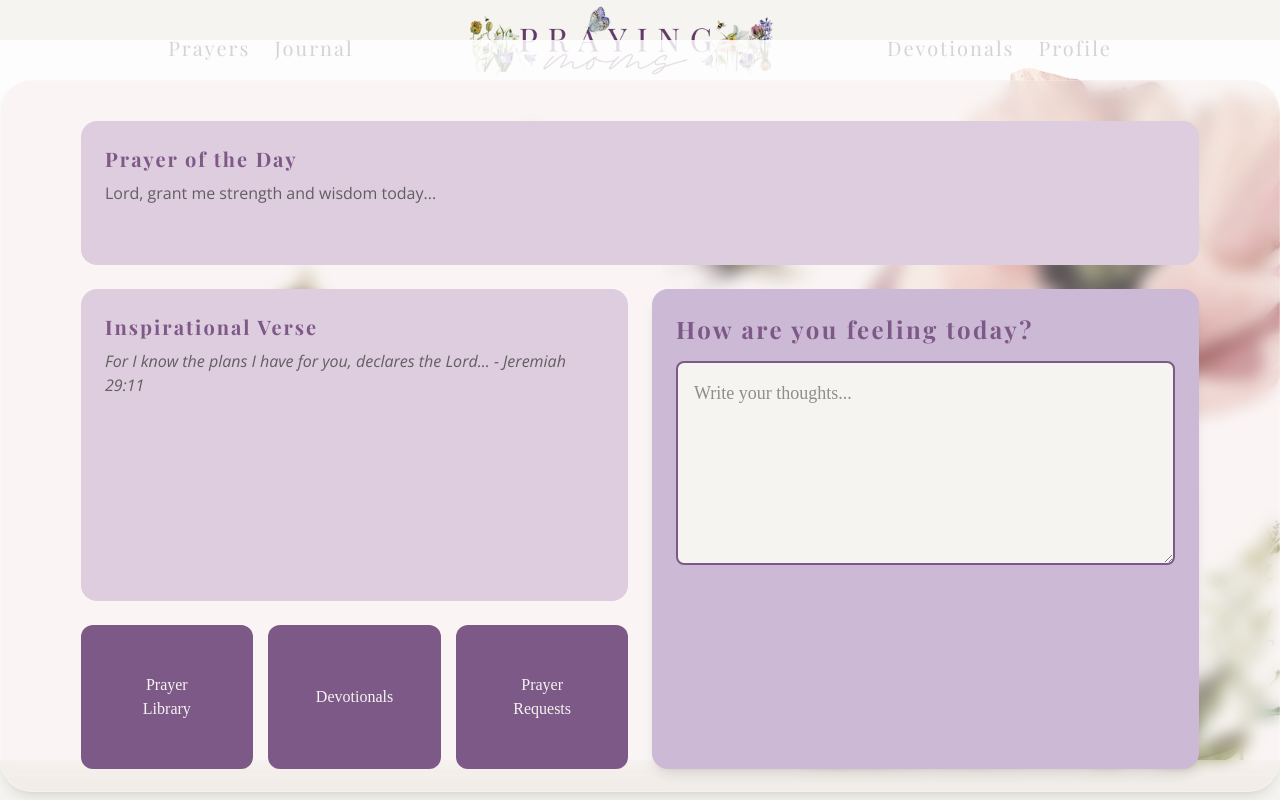
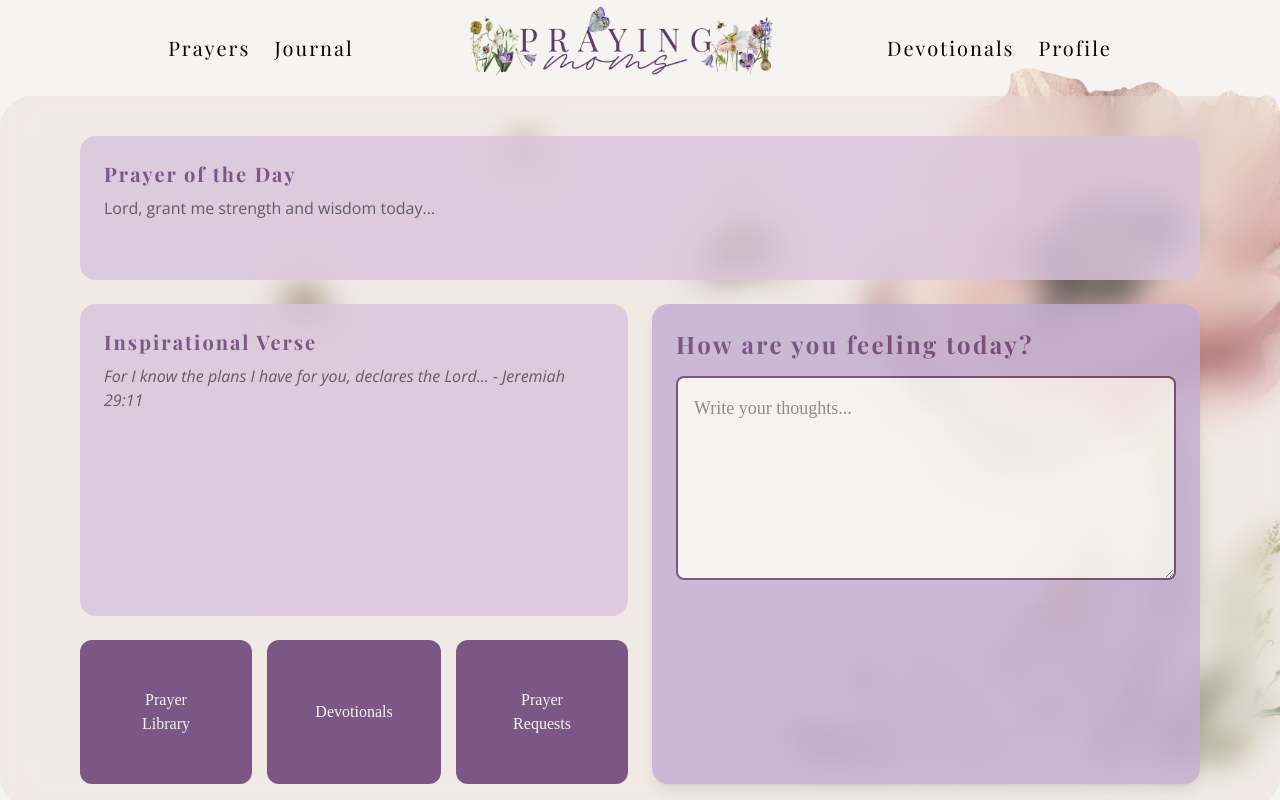
Before and after one commit to itsadrianapaiva/Praying-Moms-App, a React (Vite) app: page / in a window 1280 px wide. Built offline with nearby package versions, Linux system fonts and the light colour scheme; a web font is replaced by a local one.

Commit message:
dashboard logic and logo bug fix

```diff
--- a/src/App.tsx
+++ b/src/App.tsx
@@ -8,34 +8,33 @@ import Profile from './pages/Profile'
 import Header from './components/common/Header'
 import { useEffect, useState } from 'react'
 import { AnimatePresence, motion } from 'framer-motion'
+import Dashboard from './components/common/Dashboard'
 
 const App = () => {
     //use state showWelcome to manage the welcome screen. conditionally render either welcome or home screen.
     const [showWelcome, setShowWelcome] = useState(() => {
-        return sessionStorage.getItem("welcomeSeen") !== "true"; // Show welcome page if no session data
-      });
+        return sessionStorage.getItem('welcomeSeen') !== 'true' // Show welcome page if no session data
+    })
     const [loading, setLoading] = useState(true)
 
     useEffect(() => {
-        console.log("useEffect triggered. showWelcome:", showWelcome);
+        console.log('useEffect triggered. showWelcome:', showWelcome)
 
         if (showWelcome) {
-            console.log("Showing Welcome screen...");
+            console.log('Showing Welcome screen...')
             setTimeout(() => {
-                console.log("Loading finished.");
-                setLoading(false);
+                console.log('Loading finished.')
+                setLoading(false)
                 setTimeout(() => {
-                    console.log("Hiding Welcome page.");
-                    setShowWelcome(false);
-                    sessionStorage.setItem("welcomeSeen", "true"); //Save state
-                }, 2000);
-            }, 3000);
+                    console.log('Hiding Welcome page.')
+                    setShowWelcome(false)
+                    sessionStorage.setItem('welcomeSeen', 'true') //Save state
+                }, 2000)
+            }, 3000)
         } else {
-            console.log("Skipping Welcome page.");
+            console.log('Skipping Welcome page.')
         }
-    }, [showWelcome]);
-
-
+    }, [showWelcome])
 
     return (
         <div className="overflow-hidden bg-background1 min-h-screen">
@@ -44,6 +43,7 @@ const App = () => {
             {/* navigation stays here */}
             <main className="grid gap-4 grid-cols-[220px,_1fr] h-screen ">
                 <AnimatePresence mode="wait">
+                    <Dashboard showWelcome={showWelcome}>
                         <Routes>
                             {showWelcome ? (
                                 <Route
@@ -92,6 +92,7 @@ const App = () => {
                                 element={<Profile />}
                             />
                         </Routes>
+                    </Dashboard>
                 </AnimatePresence>
             </main>
         </div>
--- a/src/components/common/Dashboard.tsx
+++ b/src/components/common/Dashboard.tsx
@@ -1,9 +1,14 @@
 import { PropsWithChildren } from 'react'
 import flowers from '../../assets/images/13.png'
 
-const Dashboard: React.FC<PropsWithChildren<{}>> = ({ children }) => {
+interface DashboardProps extends PropsWithChildren<{}> {
+    showWelcome: boolean // Pass this from Home screen
+}
+const Dashboard: React.FC<DashboardProps> = ({ children, showWelcome }) => {
     return (
         <>
+            {/* Background image rendered only after showWelcome is false */}
+            {!showWelcome && (
                 <div className="relative">
                     <img
                         src={flowers}
@@ -11,8 +16,18 @@ const Dashboard: React.FC<PropsWithChildren<{}>> = ({ children }) => {
                         className="absolute top-130 sm:top-110 md:top-90 lg:top-60 xl:top-10 object-contain mix-blend-multiply"
                     />
                 </div>
+            )}
 
-        <div className="rounded-4xl bg-background2/20 backdrop-blur-sm container relative z-10 border border-white/20 shadow-lg">{children}</div>
+            {/* Conditional Background Style for Welcome vs Home */}
+            <div
+                className={`container rounded-4xl relative z-10 p-5 transition-all duration-500 ${
+                    showWelcome
+                        ? "bg-background2 text-black" // **Solid Background for Welcome**
+                        : "bg-background2/30 backdrop-blur-lg border-white/20" // **Glassmorphism for Home**
+                }`}
+            >
+                {children}
+            </div>
         </>
     )
 }
--- a/src/components/user-view/BentoBox.tsx
+++ b/src/components/user-view/BentoBox.tsx
@@ -1,12 +1,12 @@
 import React from 'react';
 import { Search } from 'lucide-react';
 
-interface PrayerBentoProps {
+interface BentoBoxProps {
   prayerOfDay?: string;
   verseOfDay?: string;
 }
 
-const PrayerBento: React.FC<PrayerBentoProps> = ({
+const BentoBox: React.FC<BentoBoxProps> = ({
   prayerOfDay = "Lord, grant me strength and wisdom today...",
   verseOfDay = "For I know the plans I have for you, declares the Lord... - Jeremiah 29:11"
 }) => {
@@ -63,4 +63,4 @@ const PrayerBento: React.FC<PrayerBentoProps> = ({
   );
 };
 
-export default PrayerBento;
+export default BentoBox;
--- a/src/pages/Home.tsx
+++ b/src/pages/Home.tsx
@@ -1,11 +1,10 @@
-import Dashboard from '../components/common/Dashboard'
-import PrayerBento from '../components/user-view/BentoBox'
+import BentoBox from '../components/user-view/BentoBox'
 
 const Home = () => {
     return (
-        <Dashboard>
-            <PrayerBento />
-        </Dashboard>
+        <>
+            <BentoBox />
+        </>
     )
 }
 
--- a/src/pages/Welcome.tsx
+++ b/src/pages/Welcome.tsx
@@ -1,9 +1,8 @@
-import Dashboard from '../components/common/Dashboard'
 import logoDesktop from '../assets/images/logo1.png'
 import logoMobile from '../assets/images/logo2.png'
 import { motion } from 'framer-motion'
 import { useNavigate } from 'react-router'
-import { useEffect } from 'react'
+import { useEffect, useState } from 'react'
 
 const Welcome: React.FC<{ loading: boolean }> = ({
     loading,
@@ -11,6 +10,7 @@ const Welcome: React.FC<{ loading: boolean }> = ({
     loading: boolean
 }) => {
     const navigate = useNavigate()
+    const [logoLoaded, setLogoLoaded] = useState(false)
 
     //Redirect to home after loading finishes
     useEffect(() => {
@@ -22,18 +22,18 @@ const Welcome: React.FC<{ loading: boolean }> = ({
     }, [navigate, loading])
 
     return (
-        <Dashboard>
+        <>
             <motion.div
-                className="relative flex flex-col items-center md:justify-center min-h-screen p-4"
+                className="relative flex flex-col items-center md:justify-center min-h-screen p-4 bg-background2 transition-colors duration-500"
                 initial={{ opacity: 1 }}
                 animate={{ opacity: 1 }}
                 exit={{ opacity: 0 }}
                 transition={{ duration: 1.5 }}>
-                <div className="relative flex flex-col items-center mt-25 md:mt-10">
-                    <h1 className="text-xl md:text-2xl md:-mb-40">
+                <div className="relative flex flex-col items-center mt-25 lg:mt-0">
+                    <h1 className="text-xl md:text-2xl md:mb-20 lg:mb-40 md:-mt-60">
                         Welcome to
                     </h1>
-                    <div className="w-[350px] sm:w-[500px] md:w-[800px] lg:w-[1300px] h-auto">
+                    <div className="w-[250px] sm:w-[300px] md:w-[500px] lg:w-[1000px] relative">
                         <picture>
                             <source
                                 srcSet={logoDesktop}
@@ -42,19 +42,22 @@ const Welcome: React.FC<{ loading: boolean }> = ({
                             <img
                                 src={logoMobile}
                                 alt="Praying Moms Logo"
-                                className="w-full mix-blend-multiply"
+                                className={`w-full mix-blend-multiply object-contain transition-opacity duration-700 md:absolute md:top-1/2 md:-translate-y-1/2 md:-translate-x-1/2 md:left-1/2 ${
+                                    logoLoaded ? 'opacity-100' : 'opacity-0'
+                                }`}
+                                onLoad={() => setLogoLoaded(true)}
                             />
                         </picture>
                     </div>
                 </div>
 
                 {loading && (
-                    <div className="absolute top-2/4 md:top-[68%] left-1/2 transform -translate-x-1/2 -translate-y-1/2">
+                    <div className="absolute top-2/4 md:top-[60%] left-1/2 transform -translate-x-1/2 -translate-y-1/2">
                         <div className="w-16 h-16 border-4 border-background1 border-t-transparent rounded-full animate-spin"></div>
                     </div>
                 )}
             </motion.div>
-        </Dashboard>
+        </>
     )
 }
 
```
Lines whose indentation alone changed are shown as unchanged.
